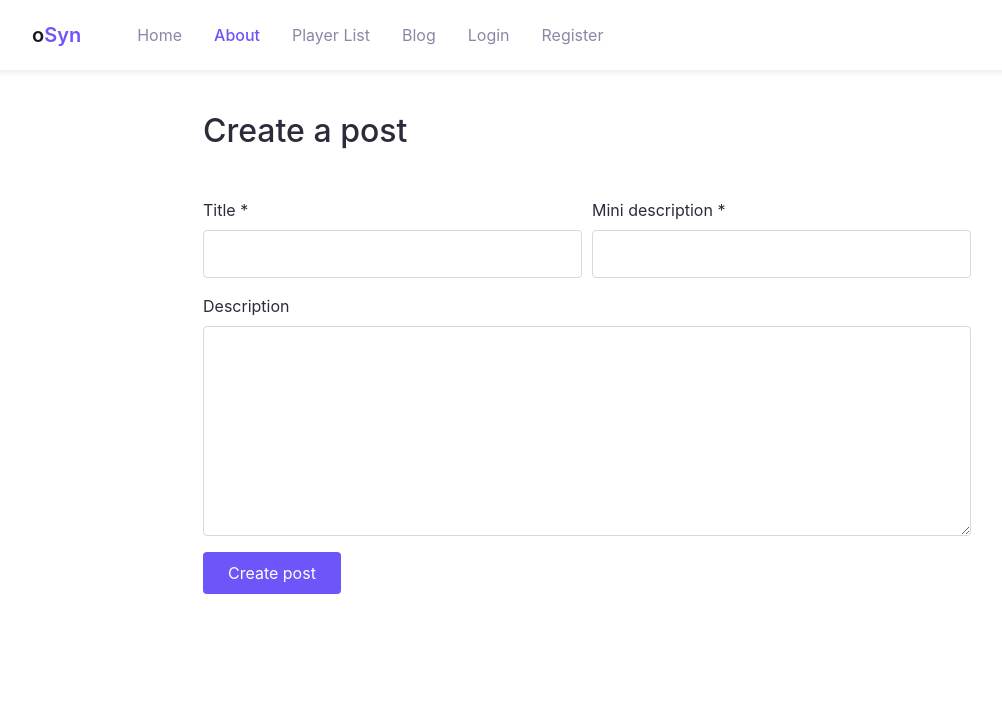
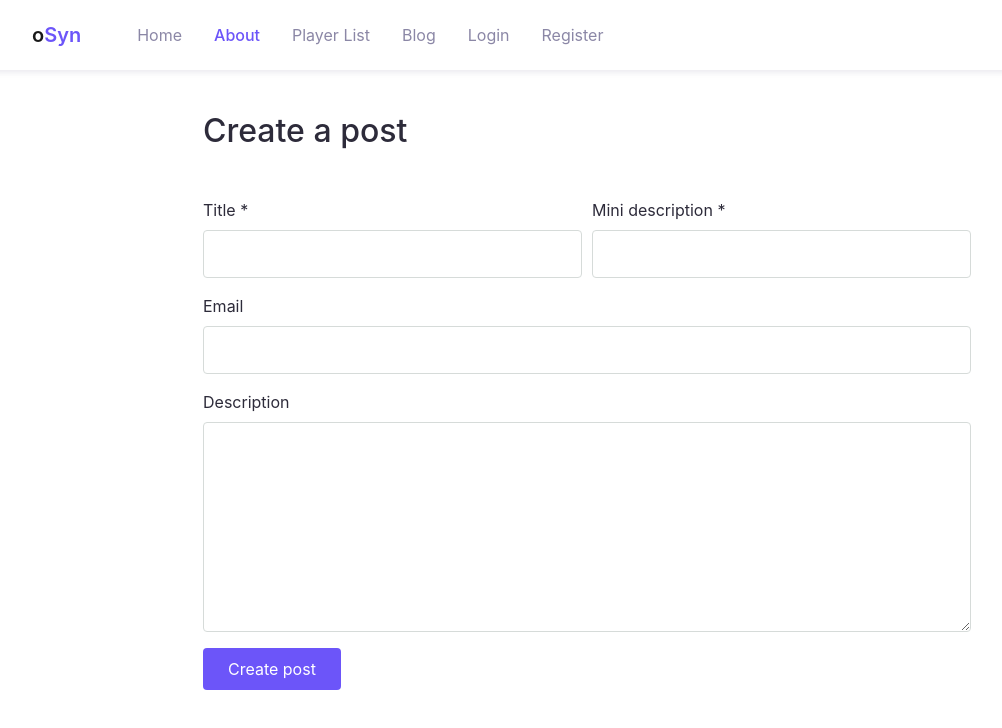
Before and after one commit to Gold1ee/softuni-project-gld, a React (Create React App) app: page /create-post in a window 1280 px wide. Shown: the top 728 px of the page, without its empty margins (53-1055 px from the left). Built offline with nearby package versions, Linux system fonts and the light colour scheme.

Commit message:
Cleaned up

```diff
--- a/src/App.js
+++ b/src/App.js
@@ -19,7 +19,7 @@ import CreatePost from './components/CreatePost/CreatePost.js'
 
 
 function App() {
-  const [userInfo, setUser] = useState({ isAuth: false, email: '' })
+  const [userInfo, setUser] = useState({ isAuth: false, email: ''})
   useEffect(() => {
     let user = authService.getUsername();
 
@@ -48,6 +48,8 @@ function App() {
       user: ''
     })
   }
+
+
   return (
     <div id='container'>
       <Header {...userInfo} />
@@ -63,8 +65,6 @@ function App() {
         <Route path='/logout' element={<Logout onLogout={onLogout} />} />
         <Route path='/create-post' element={<CreatePost />} />
       </Routes>
-
-
     </div>
   );
 }
--- a/src/components/Blog/BlogPostCard/BlogPostCard.js
+++ b/src/components/Blog/BlogPostCard/BlogPostCard.js
@@ -6,10 +6,10 @@ const BlogPostCard = ({ post }) => {
             <div className="card-blog">
                 <div className="header">
                     <div className="avatar">
-                        <img src="../assets/img/person/person_1.jpg" alt="" />
+                        <img src={post.imageUrl} alt="" />
                     </div>
                     <div className="entry-footer">
-                        <div className="post-author">Sam Newman</div>
+                        <div className="post-author">{post.owner}</div>
                     </div>
                 </div>
                 <div className="body">
--- a/src/components/CreatePost/CreatePost.js
+++ b/src/components/CreatePost/CreatePost.js
@@ -2,9 +2,12 @@ import { Link } from 'react-router-dom'
 import { useEffect, useState } from "react";
 import createPostService from "../../services/createPostService.js";
 import { useNavigate, Navigate } from 'react-router-dom'
+import authService from '../../services/authService'
 
 const CreatePost = () => {
     const navigate = useNavigate()
+    const username = authService.getUsername()
+    const userImage = authService.getUserImage()
     const createPostHandler = async (e) => {
         e.preventDefault()
         let formData = new FormData(e.currentTarget);
@@ -14,7 +17,9 @@ const CreatePost = () => {
         let post = {
             title: title,
             miniDescription: miniDesc,
-            description: description
+            description: description,
+            imageUrl: userImage,
+            owner: username,
         }
         let result = createPostService.createPost(post)
 
@@ -31,15 +36,20 @@ const CreatePost = () => {
                 <h2 className="mb-5">Create a post</h2>
                 <form onSubmit={createPostHandler} className="">
                     <div className="form-row form-group">
+
                         <div className="col-md-6">
                             <label htmlFor="title">Title *</label>
                             <input type="text" className="form-control" id="title" name="title" />
                         </div>
-                        <div className="col-md-6">
+                        <div className="col-md-6 mini-desc">
                             <label htmlFor="mini-description">Mini description *</label>
                             <input type="mini-description" className="form-control" id="mini-description" name="mini-description" />
                         </div>
                     </div>
+                        <div className="form-group">
+                            <label for="email">Email</label>
+                            <input type="text" class="form-control" id="email" name="email" defaultValue={username}/>
+                        </div>
 
                     <div className="form-group">
                         <label htmlFor="description">Description</label>
--- a/src/components/Header/Header.js
+++ b/src/components/Header/Header.js
@@ -2,10 +2,13 @@ import { Link } from 'react-router-dom'
 import authService from "../../services/authService.js";
 import { useEffect, useState } from 'react';
 
-const Header = ({
-    isAuth,
-    user
-}) => {
+const Header = ({ isAuth, user }) => {
+    const [location, setLocation] = useState()
+
+
+
+
+
     let userNav = (
 
         <nav className="navbar navbar-expand-lg navbar-light navbar-float">
@@ -19,19 +22,19 @@ const Header = ({
                 <div className="navbar-collapse collapse" id="navbarContent">
                     <ul className="navbar-nav ml-lg-4 pt-3 pt-lg-0">
                         <li className="nav-item ">
-                                <Link to="/" className="nav-link">Home</Link>
+                            <Link to="/" className='nav-link'>Home</Link>
                         </li>
-                            <li className="nav-item active">
-                                <Link to="/about" className="nav-link">About</Link>
+                        <li className="nav-item ">
+                            <Link to="/about" className='nav-link'>About</Link>
+                        </li>
+                        <li className="nav-item ">
+                            <Link to="/player-list" className='nav-link'>Player List</Link>
                         </li>
                         <li className="nav-item">
-                                <Link to="/player-list" className="nav-link">Player List</Link>
+                            <Link to="/blog" className='nav-link'>Blog</Link>
                         </li>
                         <li className="nav-item">
-                                <Link to="/blog" className="nav-link">Blog</Link>
-                            </li>
-                            <li className="nav-item">
-                                <Link to="/create-post" className="nav-link">Create a post</Link>
+                            <Link to="/create-post" className='nav-link'>Create a post</Link>
                         </li>
                     </ul>
 
--- a/src/components/Login/Login.js
+++ b/src/components/Login/Login.js
@@ -25,7 +25,7 @@ const Login = ({
 
             <form onSubmit={onLoginHandler}>
                 <div className="py-2">
-                    <input type="text" id="email" name="email" className="form-control" placeholder="Email" />
+                    <input type="text" id="email" name="email" className="form-control" placeholder="Username" />
                 </div>
                 <div className="py-2">
                     <input type="text" id="password" name="password" className="form-control" placeholder="Password" />
--- a/src/components/Register/Register.js
+++ b/src/components/Register/Register.js
@@ -26,7 +26,7 @@ const Register = ({
 
             <form onSubmit={onRegisterHandler}>
                 <div className="py-2">
-                    <input type="text" id="email" name="email" className="form-control" placeholder="Email" />
+                    <input type="text" id="email" name="email" className="form-control" placeholder="Username" />
                 </div>
                 <div className="py-2">
                     <input type="text" id="password" name="password" className="form-control" placeholder="Password" />
--- a/src/services/authService.js
+++ b/src/services/authService.js
@@ -13,6 +13,9 @@ function getUsername(){
 function getUserId(){
     return localStorage.getItem('userId');
 }
+function getUserImage(){
+    return localStorage.getItem('imageUrl');
+}
 
 function isLoggedIn(){
     return localStorage.getItem('authToken') !== null;
@@ -23,6 +26,8 @@ async function login(user){
     localStorage.setItem('authToken', result.accessToken);
     localStorage.setItem('userId', result._id);
     localStorage.setItem('username', result.email);
+    localStorage.setItem('imageUrl', result.imageUrl);
+    return result
 }
 
 async function register(user){
@@ -30,6 +35,8 @@ async function register(user){
     localStorage.setItem('authToken', result.accessToken);
     localStorage.setItem('userId', result._id);
     localStorage.setItem('username', result.email);
+    localStorage.setItem('imageUrl', result.imageUrl);
+    return result
 }
 
 async function logout(user){
@@ -44,5 +51,6 @@ export default {
     isLoggedIn,
     login,
     register,
+    getUserImage,
     logout
 }
```
Lines whose indentation alone changed are shown as unchanged.
